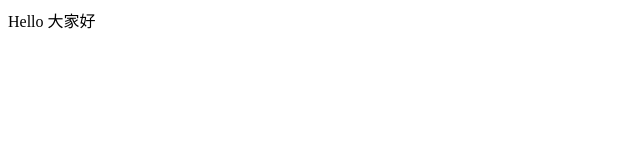
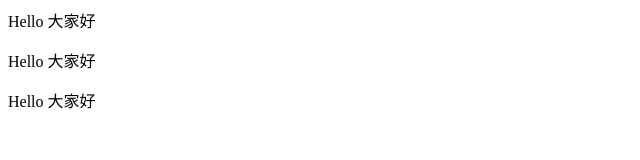
Before and after one commit to 246463/246463.github.io, a plain HTML site: page index.html in a window 1280 px wide. Shown: the whole page, without its empty margins (0-640 px from the left). Drawn offline with Linux system fonts and the light colour scheme.

Commit message:
Update index.html

```diff
--- a/index.html
+++ b/index.html
@@ -1 +1,3 @@
 <p>Hello 大家好</p>
+<p>Hello 大家好</p>
+<p>Hello 大家好</p>
```
